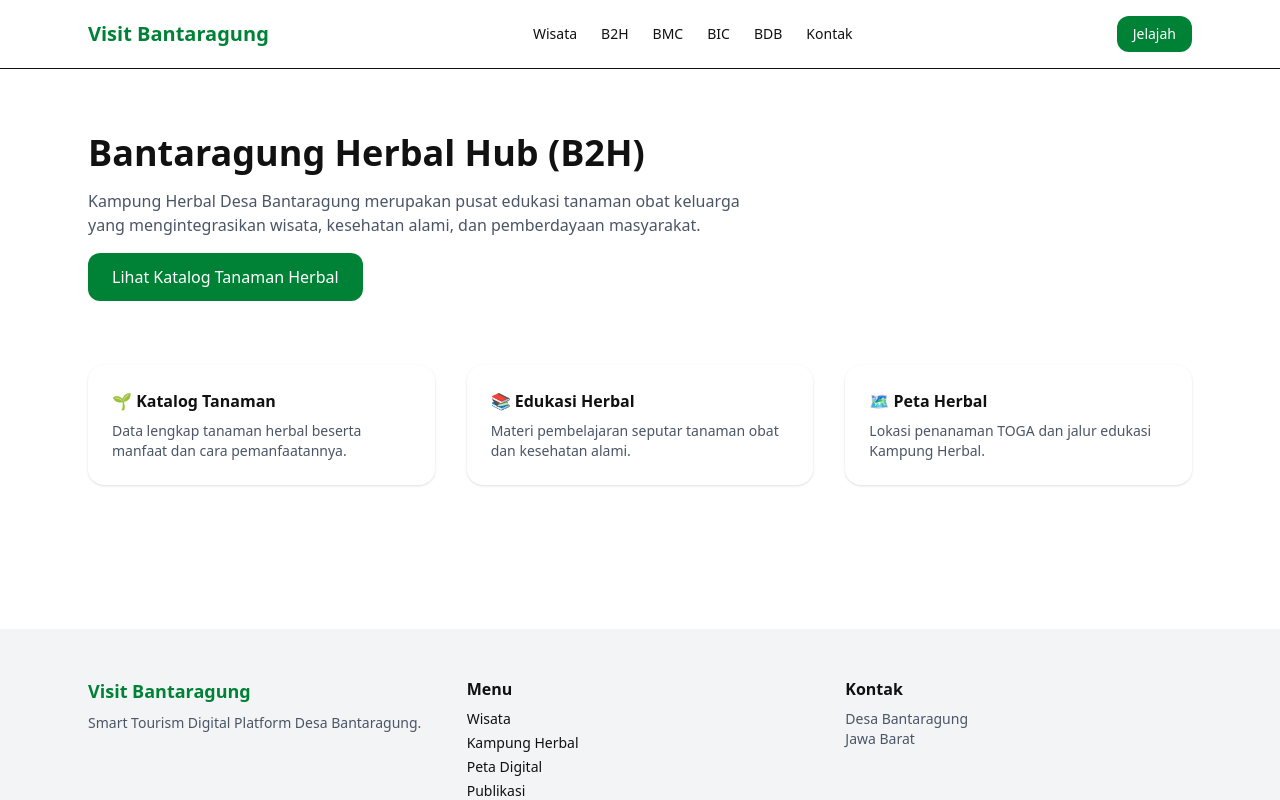
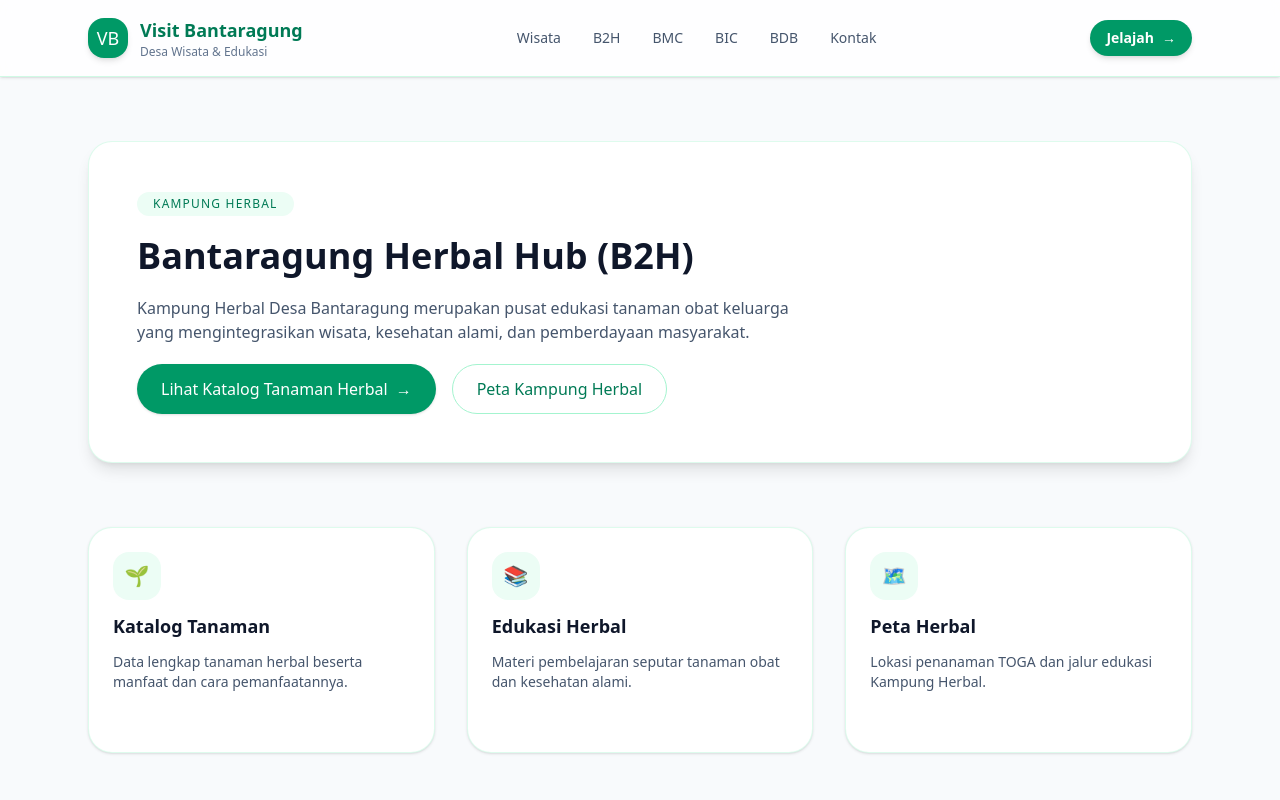
Before and after one commit to aldyardnsyh/VisitBantaragung, a Next.js app: page /b2h in a window 1280 px wide. Shown: the top 800 px of the page. Built offline with nearby package versions, Linux system fonts and the light colour scheme.

Commit message:
Restyle main pages and layout

```diff
--- a/app/b2h/page.tsx
+++ b/app/b2h/page.tsx
@@ -5,45 +5,72 @@ export default function B2HLanding() {
     <main className="max-w-6xl mx-auto px-6 py-16 space-y-16">
 
       {/* Header */}
-      <section className="space-y-4">
+      <section className="rounded-3xl bg-white shadow-lg border border-emerald-100/70 p-10 md:p-12 space-y-5">
+        <div className="inline-flex items-center gap-2 rounded-full bg-emerald-50 px-4 py-1 text-xs uppercase tracking-widest text-emerald-700">
+          Kampung Herbal
+        </div>
         <h1 className="text-3xl md:text-4xl font-bold">
           Bantaragung Herbal Hub (B2H)
         </h1>
-        <p className="text-gray-600 max-w-2xl">
+        <p className="text-slate-600 max-w-2xl">
           Kampung Herbal Desa Bantaragung merupakan pusat edukasi tanaman obat
           keluarga yang mengintegrasikan wisata, kesehatan alami, dan pemberdayaan masyarakat.
         </p>
 
+        <div className="flex flex-wrap gap-4">
           <Link
             href="/b2h/katalog"
-          className="inline-block bg-green-700 text-white px-6 py-3 rounded-xl"
+            className="inline-flex items-center gap-2 bg-emerald-600 text-white px-6 py-3 rounded-full shadow hover:bg-emerald-700 transition"
           >
             Lihat Katalog Tanaman Herbal
+            <span aria-hidden>→</span>
           </Link>
+          <Link
+            href="/bmc"
+            className="inline-flex items-center gap-2 border border-emerald-200 px-6 py-3 rounded-full text-emerald-700 hover:bg-emerald-50 transition"
+          >
+            Peta Kampung Herbal
+          </Link>
+        </div>
       </section>
 
       {/* Features */}
       <section className="grid md:grid-cols-3 gap-8">
-        <div className="bg-white rounded-2xl shadow p-6 space-y-2">
-          <h3 className="font-semibold">🌱 Katalog Tanaman</h3>
-          <p className="text-sm text-gray-600">
-            Data lengkap tanaman herbal beserta manfaat dan cara pemanfaatannya.
-          </p>
+        {[
+          {
+            title: "Katalog Tanaman",
+            description:
+              "Data lengkap tanaman herbal beserta manfaat dan cara pemanfaatannya.",
+            icon: "🌱",
+          },
+          {
+            title: "Edukasi Herbal",
+            description:
+              "Materi pembelajaran seputar tanaman obat dan kesehatan alami.",
+            icon: "📚",
+          },
+          {
+            title: "Peta Herbal",
+            description:
+              "Lokasi penanaman TOGA dan jalur edukasi Kampung Herbal.",
+            icon: "🗺️",
+          },
+        ].map((feature) => (
+          <div
+            key={feature.title}
+            className="group bg-white rounded-3xl border border-emerald-100/70 shadow-sm hover:shadow-xl transition p-6 space-y-3"
+          >
+            <div className="flex items-center justify-center h-12 w-12 rounded-2xl bg-emerald-50 text-xl">
+              {feature.icon}
             </div>
-
-        <div className="bg-white rounded-2xl shadow p-6 space-y-2">
-          <h3 className="font-semibold">📚 Edukasi Herbal</h3>
-          <p className="text-sm text-gray-600">
-            Materi pembelajaran seputar tanaman obat dan kesehatan alami.
-          </p>
+            <h3 className="font-semibold text-lg">{feature.title}</h3>
+            <p className="text-sm text-slate-600">{feature.description}</p>
+            <span className="inline-flex items-center gap-1 text-emerald-700 text-sm font-medium opacity-0 group-hover:opacity-100 transition">
+              Pelajari lebih lanjut
+              <span aria-hidden>→</span>
+            </span>
           </div>
-
-        <div className="bg-white rounded-2xl shadow p-6 space-y-2">
-          <h3 className="font-semibold">🗺️ Peta Herbal</h3>
-          <p className="text-sm text-gray-600">
-            Lokasi penanaman TOGA dan jalur edukasi Kampung Herbal.
-          </p>
-        </div>
+        ))}
       </section>
 
     </main>
--- a/app/bmc/page.tsx
+++ b/app/bmc/page.tsx
@@ -6,14 +6,17 @@ export default function BMCPage() {
   const locations = getAllLocations();
 
   return (
-    <main className="max-w-6xl mx-auto px-6 py-16 space-y-10">
+    <main className="max-w-6xl mx-auto px-6 py-16 space-y-12">
 
       {/* Header */}
-      <section className="space-y-2">
+      <section className="rounded-3xl bg-gradient-to-br from-emerald-600 to-teal-500 text-white p-10 md:p-12 space-y-4 shadow-lg">
+        <div className="inline-flex items-center gap-2 rounded-full bg-white/15 px-4 py-1 text-xs uppercase tracking-widest">
+          Peta Digital
+        </div>
         <h1 className="text-3xl md:text-4xl font-bold">
           Bantaragung Map Center
         </h1>
-        <p className="text-gray-600">
+        <p className="text-white/90 max-w-2xl">
           Peta digital lokasi wisata, kampung herbal, UMKM, dan titik edukasi Desa Bantaragung.
         </p>
       </section>
@@ -22,7 +25,7 @@ export default function BMCPage() {
       <section className="grid md:grid-cols-2 gap-8">
 
         {/* MAP */}
-        <div className="rounded-2xl overflow-hidden shadow h-[450px]">
+        <div className="rounded-3xl overflow-hidden shadow-lg border border-emerald-100/70 h-[450px] bg-white">
           <iframe
             className="w-full h-full"
             loading="lazy"
@@ -36,18 +39,20 @@ export default function BMCPage() {
 
           {locations.map((loc: any) => (
             <Link key={loc.slug} href={`/bmc/lokasi/${loc.slug}`}>
-              <div className="flex gap-4 bg-white rounded-xl shadow hover:shadow-lg transition p-4">
+              <div className="group flex gap-4 bg-white rounded-2xl border border-emerald-100/70 shadow-sm hover:shadow-lg transition p-4">
 
                 <img
                   src={assetUrl(loc.cover)}
                   alt={loc.name}
-                  className="w-24 h-24 object-cover rounded-lg"
+                  className="w-24 h-24 object-cover rounded-xl group-hover:scale-105 transition duration-300"
                 />
 
-                <div>
+                <div className="space-y-1">
                   <h4 className="font-semibold">{loc.name}</h4>
-                  <small className="text-gray-500">{loc.category}</small>
-                  <p className="text-sm text-gray-600">{loc.excerpt}</p>
+                  <small className="inline-flex items-center gap-1 rounded-full bg-emerald-50 px-2 py-0.5 text-xs text-emerald-700">
+                    {loc.category}
+                  </small>
+                  <p className="text-sm text-gray-600 line-clamp-2">{loc.excerpt}</p>
                 </div>
 
               </div>
--- a/app/components/layout/Footer.tsx
+++ b/app/components/layout/Footer.tsx
@@ -2,38 +2,45 @@ import Link from "next/link";
 
 export default function Footer() {
   return (
-    <footer className="bg-gray-100 mt-20">
-      <div className="max-w-6xl mx-auto px-6 py-12 grid md:grid-cols-3 gap-8">
+    <footer className="bg-slate-900 text-slate-100 mt-20">
+      <div className="max-w-6xl mx-auto px-6 py-14 grid md:grid-cols-3 gap-10">
 
         <div>
-          <h3 className="font-bold text-lg text-green-700">Visit Bantaragung</h3>
-          <p className="text-sm text-gray-600 mt-2">
-            Smart Tourism Digital Platform Desa Bantaragung.
+          <h3 className="font-bold text-xl text-white">Visit Bantaragung</h3>
+          <p className="text-sm text-slate-300 mt-3">
+            Smart Tourism Digital Platform Desa Bantaragung, menghubungkan wisata,
+            edukasi, dan pemberdayaan masyarakat lokal.
           </p>
+          <div className="mt-4 inline-flex items-center gap-2 rounded-full bg-white/10 px-3 py-1 text-xs text-slate-200">
+            #DesaWisataBantaragung
+          </div>
         </div>
 
         <div>
-          <h4 className="font-semibold mb-2">Menu</h4>
-          <ul className="space-y-1 text-sm">
-            <li><Link href="/wisata">Wisata</Link></li>
-            <li><Link href="/b2h">Kampung Herbal</Link></li>
-            <li><Link href="/bmc">Peta Digital</Link></li>
-            <li><Link href="/bic">Publikasi</Link></li>
-            <li><Link href="/bdb">Branding Desa</Link></li>
+          <h4 className="font-semibold mb-3 text-white">Menu</h4>
+          <ul className="space-y-2 text-sm text-slate-300">
+            <li><Link href="/wisata" className="hover:text-white">Wisata</Link></li>
+            <li><Link href="/b2h" className="hover:text-white">Kampung Herbal</Link></li>
+            <li><Link href="/bmc" className="hover:text-white">Peta Digital</Link></li>
+            <li><Link href="/bic" className="hover:text-white">Publikasi</Link></li>
+            <li><Link href="/bdb" className="hover:text-white">Branding Desa</Link></li>
           </ul>
         </div>
 
         <div>
-          <h4 className="font-semibold mb-2">Kontak</h4>
-          <p className="text-sm text-gray-600">
+          <h4 className="font-semibold mb-3 text-white">Kontak</h4>
+          <p className="text-sm text-slate-300">
             Desa Bantaragung<br />
             Jawa Barat
           </p>
+          <div className="mt-4 text-xs text-slate-400">
+            Email: info@visitbantaragung.id
+          </div>
         </div>
 
       </div>
 
-      <div className="border-t text-center py-4 text-sm text-gray-500">
+      <div className="border-t border-white/10 text-center py-4 text-sm text-slate-400">
         © {new Date().getFullYear()} KKN-PPM UGM | Simfoni Sindangwangi Periode IV 2025
       </div>
     </footer>
--- a/app/components/layout/Navbar.tsx
+++ b/app/components/layout/Navbar.tsx
@@ -2,30 +2,47 @@ import Link from "next/link";
 
 export default function Navbar() {
   return (
-    <header className="sticky top-0 z-50 bg-white/80 backdrop-blur border-b">
-      <div className="max-w-6xl mx-auto px-6 py-4 flex items-center justify-between">
+    <header className="sticky top-0 z-50 bg-white/80 backdrop-blur border-b border-emerald-100 shadow-sm">
+      <div className="max-w-6xl mx-auto px-6 py-4 flex items-center justify-between gap-4">
 
         {/* Logo / Brand */}
-        <Link href="/" className="font-bold text-xl text-green-700">
-          Visit Bantaragung
+        <Link href="/" className="flex items-center gap-3">
+          <span className="flex h-10 w-10 items-center justify-center rounded-2xl bg-emerald-600 text-white text-lg shadow-md">
+            VB
+          </span>
+          <span className="flex flex-col">
+            <span className="font-bold text-lg text-emerald-700">Visit Bantaragung</span>
+            <span className="text-xs text-slate-500">Desa Wisata &amp; Edukasi</span>
+          </span>
         </Link>
 
         {/* Menu */}
-        <nav className="hidden md:flex gap-6 text-sm font-medium">
-          <Link href="/wisata" className="hover:text-green-700">Wisata</Link>
-          <Link href="/b2h" className="hover:text-green-700">B2H</Link>
-          <Link href="/bmc" className="hover:text-green-700">BMC</Link>
-          <Link href="/bic" className="hover:text-green-700">BIC</Link>
-          <Link href="/bdb" className="hover:text-green-700">BDB</Link>
-          <Link href="/kontak" className="hover:text-green-700">Kontak</Link>
+        <nav className="hidden md:flex items-center gap-2 text-sm font-medium text-slate-600">
+          {[
+            { href: "/wisata", label: "Wisata" },
+            { href: "/b2h", label: "B2H" },
+            { href: "/bmc", label: "BMC" },
+            { href: "/bic", label: "BIC" },
+            { href: "/bdb", label: "BDB" },
+            { href: "/kontak", label: "Kontak" },
+          ].map((item) => (
+            <Link
+              key={item.href}
+              href={item.href}
+              className="px-3 py-2 rounded-full hover:bg-emerald-50 hover:text-emerald-700 transition"
+            >
+              {item.label}
+            </Link>
+          ))}
         </nav>
 
         {/* CTA */}
         <Link
           href="/wisata"
-          className="hidden md:inline-block bg-green-700 text-white px-4 py-2 rounded-xl text-sm hover:bg-green-800 transition"
+          className="hidden md:inline-flex items-center gap-2 bg-emerald-600 text-white px-4 py-2 rounded-full text-sm font-semibold shadow-md hover:bg-emerald-700 transition"
         >
           Jelajah
+          <span aria-hidden>→</span>
         </Link>
 
       </div>
--- a/app/globals.css
+++ b/app/globals.css
@@ -14,6 +14,6 @@ body {
 /* Base */
 body {
   font-family: system-ui, sans-serif;
-  background: white;
-  color: #111;
+  background: #f8fafc;
+  color: #0f172a;
 }
--- a/app/page.tsx
+++ b/app/page.tsx
@@ -12,31 +12,53 @@ export default function Home() {
   const articles = getAllArticles().slice(0, 3);
 
   return (
-    <main className="space-y-20">
+    <main className="space-y-24">
 
       {/* HERO */}
-      <section className="bg-gradient-to-br from-green-700 to-emerald-600 text-white">
-        <div className="max-w-6xl mx-auto px-6 py-24 text-center space-y-6">
-          <h1 className="text-4xl md:text-6xl font-bold">
+      <section className="relative overflow-hidden bg-gradient-to-br from-emerald-700 via-emerald-600 to-teal-500 text-white">
+        <div className="absolute inset-0 opacity-20">
+          <div className="absolute -top-16 -right-16 h-64 w-64 rounded-full bg-white/30 blur-3xl" />
+          <div className="absolute -bottom-20 -left-16 h-72 w-72 rounded-full bg-black/20 blur-3xl" />
+        </div>
+        <div className="relative max-w-6xl mx-auto px-6 py-24 text-center space-y-8">
+          <div className="inline-flex items-center gap-2 rounded-full bg-white/15 px-4 py-1 text-xs uppercase tracking-widest">
+            Desa Wisata Digital
+          </div>
+          <h1 className="text-4xl md:text-6xl font-bold leading-tight">
             Visit Bantaragung
           </h1>
-          <p className="text-lg md:text-xl opacity-90">
-            Smart Tourism Digital Platform Desa Bantaragung
+          <p className="text-lg md:text-xl opacity-90 max-w-2xl mx-auto">
+            Smart Tourism Digital Platform untuk mengeksplorasi wisata, budaya, dan
+            potensi ekonomi kreatif Desa Bantaragung.
           </p>
 
+          <div className="flex flex-wrap justify-center gap-4">
             <Link
               href="/wisata"
-            className="inline-block bg-white text-green-700 px-6 py-3 rounded-xl font-semibold shadow hover:scale-105 transition"
+              className="inline-flex items-center gap-2 bg-white text-emerald-700 px-6 py-3 rounded-full font-semibold shadow-lg hover:scale-105 transition"
             >
               Jelajahi Wisata
+              <span aria-hidden>→</span>
             </Link>
+            <Link
+              href="/bmc"
+              className="inline-flex items-center gap-2 border border-white/40 px-6 py-3 rounded-full font-semibold hover:bg-white/10 transition"
+            >
+              Lihat Peta Digital
+            </Link>
+          </div>
         </div>
       </section>
 
       {/* WISATA */}
       <section className="max-w-6xl mx-auto px-6 space-y-6">
-        <div className="flex justify-between items-center">
+        <div className="flex flex-col md:flex-row md:justify-between md:items-center gap-4">
+          <div>
             <h2 className="text-2xl font-bold">Wisata Unggulan</h2>
+            <p className="text-sm text-slate-600">
+              Destinasi favorit dengan panorama alam dan pengalaman edukatif.
+            </p>
+          </div>
           <Link href="/wisata" className="text-green-700 font-medium">
             Lihat semua →
           </Link>
@@ -45,15 +67,22 @@ export default function Home() {
         <div className="grid md:grid-cols-3 gap-6">
           {wisata.map((w: any) => (
             <Link key={w.slug} href={`/wisata/${w.slug}`}>
-              <div className="rounded-2xl overflow-hidden shadow hover:shadow-lg transition bg-white">
+              <div className="group rounded-3xl overflow-hidden shadow-sm hover:shadow-xl transition bg-white border border-emerald-100/60">
+                <div className="relative">
                   <img
                     src={assetUrl(w.cover)}
                     alt={w.title}
-                  className="h-48 w-full object-cover"
+                    className="h-48 w-full object-cover group-hover:scale-105 transition duration-300"
                   />
-                <div className="p-4 space-y-2">
+                  <div className="absolute inset-0 bg-gradient-to-t from-black/40 to-transparent opacity-0 group-hover:opacity-100 transition" />
+                </div>
+                <div className="p-5 space-y-2">
                   <h4 className="font-semibold">{w.title}</h4>
-                  <p className="text-sm text-gray-600">{w.excerpt}</p>
+                  <p className="text-sm text-gray-600 line-clamp-2">{w.excerpt}</p>
+                  <span className="inline-flex items-center gap-1 text-emerald-700 text-sm font-medium">
+                    Jelajahi
+                    <span aria-hidden>→</span>
+                  </span>
                 </div>
               </div>
             </Link>
@@ -63,8 +92,13 @@ export default function Home() {
 
       {/* HERBAL */}
       <section className="max-w-6xl mx-auto px-6 space-y-6">
-        <div className="flex justify-between items-center">
+        <div className="flex flex-col md:flex-row md:justify-between md:items-center gap-4">
+          <div>
             <h2 className="text-2xl font-bold">Kampung Herbal</h2>
+            <p className="text-sm text-slate-600">
+              Ragam tanaman obat dan edukasi kesehatan alami.
+            </p>
+          </div>
           <Link href="/b2h" className="text-green-700 font-medium">
             Masuk B2H →
           </Link>
@@ -73,15 +107,19 @@ export default function Home() {
         <div className="grid md:grid-cols-3 gap-6">
           {herbal.map((h: any) => (
             <Link key={h.slug} href={`/b2h/katalog/${h.slug}`}>
-              <div className="rounded-2xl overflow-hidden shadow hover:shadow-lg transition bg-white">
+              <div className="group rounded-3xl overflow-hidden shadow-sm hover:shadow-xl transition bg-white border border-emerald-100/60">
                 <img
                   src={assetUrl(h.cover)}
                   alt={h.name}
-                  className="h-40 w-full object-cover"
+                  className="h-40 w-full object-cover group-hover:scale-105 transition duration-300"
                 />
-                <div className="p-4">
+                <div className="p-5 space-y-2">
                   <h4 className="font-semibold">{h.name}</h4>
-                  <p className="text-sm text-gray-600">{h.excerpt}</p>
+                  <p className="text-sm text-gray-600 line-clamp-2">{h.excerpt}</p>
+                  <span className="inline-flex items-center gap-1 text-emerald-700 text-sm font-medium">
+                    Lihat manfaat
+                    <span aria-hidden>→</span>
+                  </span>
                 </div>
               </div>
             </Link>
@@ -91,8 +129,13 @@ export default function Home() {
 
       {/* ARTIKEL */}
       <section className="max-w-6xl mx-auto px-6 space-y-6">
-        <div className="flex justify-between items-center">
+        <div className="flex flex-col md:flex-row md:justify-between md:items-center gap-4">
+          <div>
             <h2 className="text-2xl font-bold">Publikasi Terbaru</h2>
+            <p className="text-sm text-slate-600">
+              Cerita, berita, dan dokumentasi kegiatan desa terbaru.
+            </p>
+          </div>
           <Link href="/bic/artikel" className="text-green-700 font-medium">
             Semua artikel →
           </Link>
@@ -101,15 +144,19 @@ export default function Home() {
         <div className="grid md:grid-cols-3 gap-6">
           {articles.map((a: any) => (
             <Link key={a.slug} href={`/bic/artikel/${a.slug}`}>
-              <div className="rounded-2xl overflow-hidden shadow hover:shadow-lg transition bg-white">
+              <div className="group rounded-3xl overflow-hidden shadow-sm hover:shadow-xl transition bg-white border border-emerald-100/60">
                 <img
                   src={assetUrl(a.cover)}
                   alt={a.title}
-                  className="h-40 w-full object-cover"
+                  className="h-40 w-full object-cover group-hover:scale-105 transition duration-300"
                 />
-                <div className="p-4 space-y-1">
+                <div className="p-5 space-y-2">
                   <h4 className="font-semibold line-clamp-2">{a.title}</h4>
-                  <p className="text-sm text-gray-600">{a.excerpt}</p>
+                  <p className="text-sm text-gray-600 line-clamp-2">{a.excerpt}</p>
+                  <span className="inline-flex items-center gap-1 text-emerald-700 text-sm font-medium">
+                    Baca artikel
+                    <span aria-hidden>→</span>
+                  </span>
                 </div>
               </div>
             </Link>
@@ -118,18 +165,22 @@ export default function Home() {
       </section>
 
       {/* CTA */}
-      <section className="bg-gray-100">
+      <section className="bg-emerald-50/70">
         <div className="max-w-6xl mx-auto px-6 py-16 text-center space-y-6">
           <h2 className="text-3xl font-bold">Jelajahi Desa Bantaragung</h2>
+          <p className="text-slate-600 max-w-2xl mx-auto">
+            Temukan pengalaman lokal, peta digital, hingga potensi branding desa
+            yang menampilkan UMKM serta homestay unggulan.
+          </p>
 
           <div className="flex flex-wrap justify-center gap-4">
-            <Link href="/bmc" className="px-5 py-3 bg-white rounded-xl shadow">
+            <Link href="/bmc" className="px-5 py-3 bg-white rounded-full shadow hover:shadow-md transition">
               Peta Digital
             </Link>
-            <Link href="/bdb" className="px-5 py-3 bg-white rounded-xl shadow">
+            <Link href="/bdb" className="px-5 py-3 bg-white rounded-full shadow hover:shadow-md transition">
               Branding Desa
             </Link>
-            <Link href="/kontak" className="px-5 py-3 bg-white rounded-xl shadow">
+            <Link href="/kontak" className="px-5 py-3 bg-white rounded-full shadow hover:shadow-md transition">
               Kontak
             </Link>
           </div>
```
Also changed, not shown: app/bdb/page.tsx (+25 -8 lines), app/bic/page.tsx (+24 -12 lines), app/wisata/page.tsx (+28 -15 lines). Lines whose indentation alone changed are shown as unchanged.
